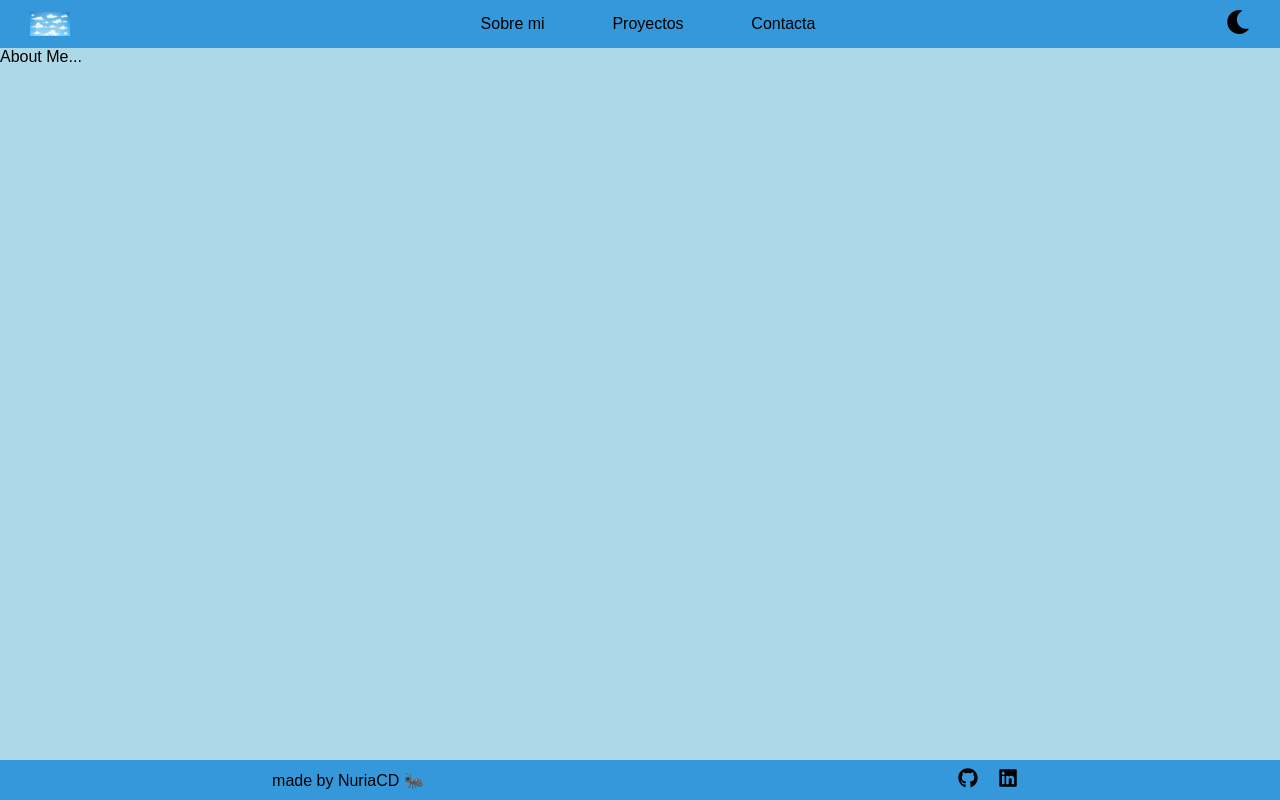
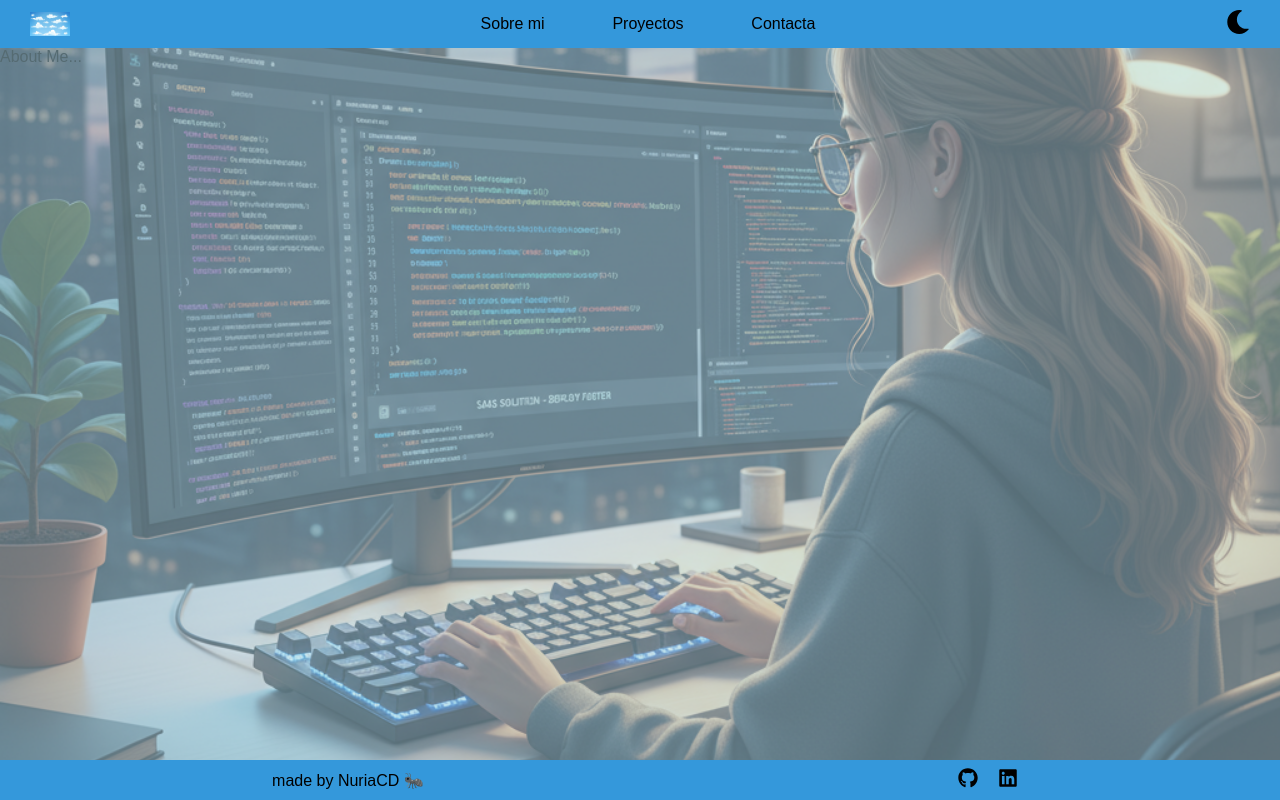
Before and after one commit to Nuria8890/portfolio, a React (Vite) app: page / in a window 1280 px wide. Built offline with nearby package versions, Linux system fonts and the light colour scheme; a web font is replaced by a local one.

Commit message:
add wallpaper at aboutme

```diff
--- a/src/components/aboutme/AboutMe.jsx
+++ b/src/components/aboutme/AboutMe.jsx
@@ -1,8 +1,13 @@
 import React from "react";
+import aboutmeFondo from "@/assets/aboutme_fondo.png";
+import "@/styles/layout/aboutme/AboutMe.scss";
 
 function AboutMe() {
   return (
-    <div>
+    <div
+      className="aboutMe"
+      style={{ backgroundImage: `url(${aboutmeFondo})` }}
+    >
       <p>About Me...</p>
     </div>
   );
--- /dev/null
+++ b/src/styles/layout/aboutme/AboutMe.scss
@@ -0,0 +1,7 @@
+.aboutMe {
+  background-size: cover;
+  background-position: center;
+  background-repeat: no-repeat;
+  min-height: 100%;
+  opacity: 50%;
+}
```
Also changed, not shown: src/assets/aboutme_fondo.png (added).
